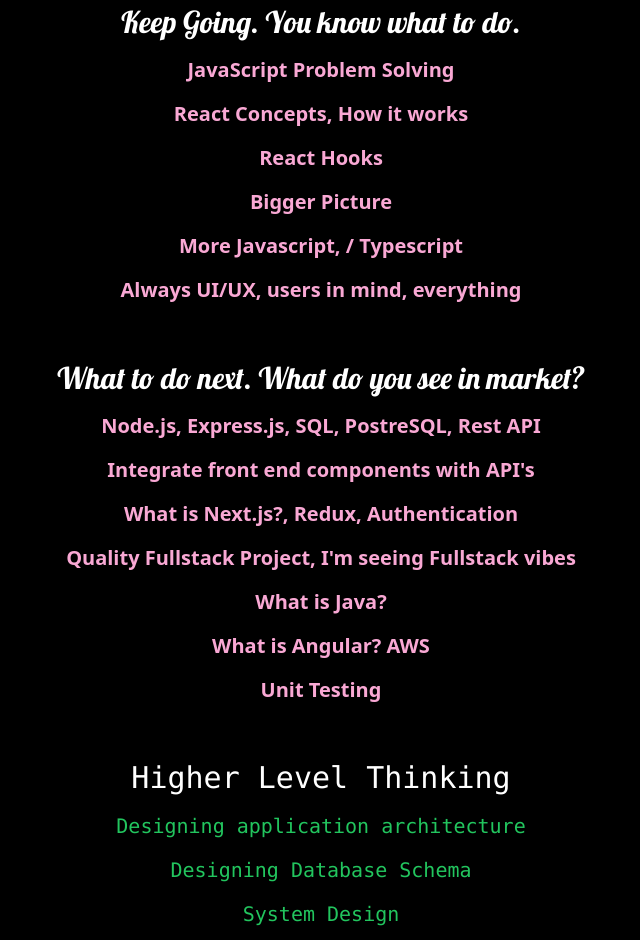
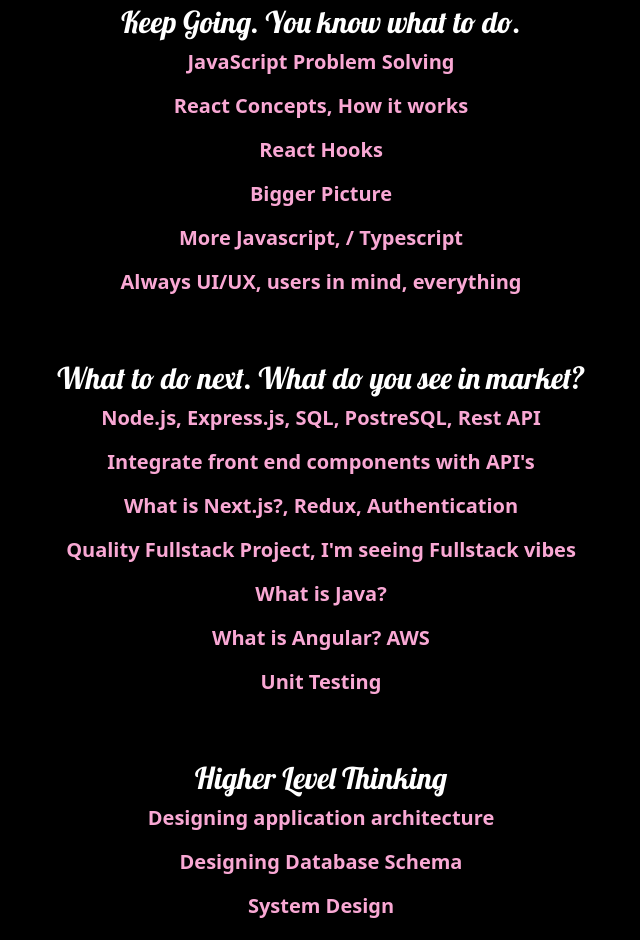
Before and after one commit to Davonne007-TX/game-plan, a React (Vite) app: page /gamePlan12 in a window 1280 px wide. Shown: the part 240-1180 px from the top of the page, without its empty margins (319-959 px from the left). Built offline with nearby package versions, Linux system fonts and the light colour scheme; a web font is replaced by a local one.

Commit message:
update list for game plan 12

```diff
--- a/src/components/Twelve/GamePlan12.jsx
+++ b/src/components/Twelve/GamePlan12.jsx
@@ -18,17 +18,17 @@ export default function GamePlan12() {
           Game Plan 12
         </h2>
 
-        <p className="text-2xl md:text-3xl font-lobster mt-10 md:mt-20 lg:mt-10">
+        <ul className="text-2xl md:text-3xl text-center font-lobster mt-10 md:mt-20 lg:mt-10">
           Keep Going. You know what to do.
-        </p>
           {toDo.map((doNow) => (
             <li
               key={doNow.id}
-            className="text-xl list-none font-bold text-pink-300"
+              className="text-xl list-none font-sans p-2 font-bold text-pink-300"
             >
               {doNow.task}
             </li>
           ))}
+        </ul>
         <NextLevel />
         <HigherThinking />
       </section>
--- a/src/components/Twelve/HigherThinking.jsx
+++ b/src/components/Twelve/HigherThinking.jsx
@@ -11,17 +11,17 @@ export default function HigherThinking() {
   return (
     <>
       <section className="flex-time gap-4 mb-10">
-        <p className="text-2xl lg:text-3xl l font-mono mt-10 md:mt-20 lg:mt-10">
+        <ul className="text-2xl lg:text-3xl font-lobster  text-center mt-10 md:mt-20 lg:mt-10">
           Higher Level Thinking
-        </p>
           {higherLevelThinking.map((nextLevel) => (
             <li
               key={nextLevel.id}
-            className="text-xl list-none font-mono text-green-500"
+              className="text-xl list-none font-sans p-2 font-bold text-pink-300"
             >
               {nextLevel.task}
             </li>
           ))}
+        </ul>
       </section>
     </>
   );
--- a/src/components/Twelve/NextLevel.jsx
+++ b/src/components/Twelve/NextLevel.jsx
@@ -15,17 +15,17 @@ export default function NextLevel() {
   return (
     <>
       <section className="flex-time gap-4 text-center">
-        <p className="text-2xl lg:text-3xl font-lobster mt-10 md:mt-20 lg:mt-10">
+        <ul className="text-2xl lg:text-3xl font-lobster mt-10 md:mt-20 lg:mt-10">
           What to do next. What do you see in market?
-        </p>
           {whatYouNeedToDo.map((doNext) => (
             <li
               key={doNext.id}
-            className="text-xl list-none font-bold text-pink-300"
+              className="text-xl list-none font-sans p-2 font-bold text-pink-300"
             >
               {doNext.task}
             </li>
           ))}
+        </ul>
       </section>
     </>
   );
```
Lines whose indentation alone changed are shown as unchanged.
